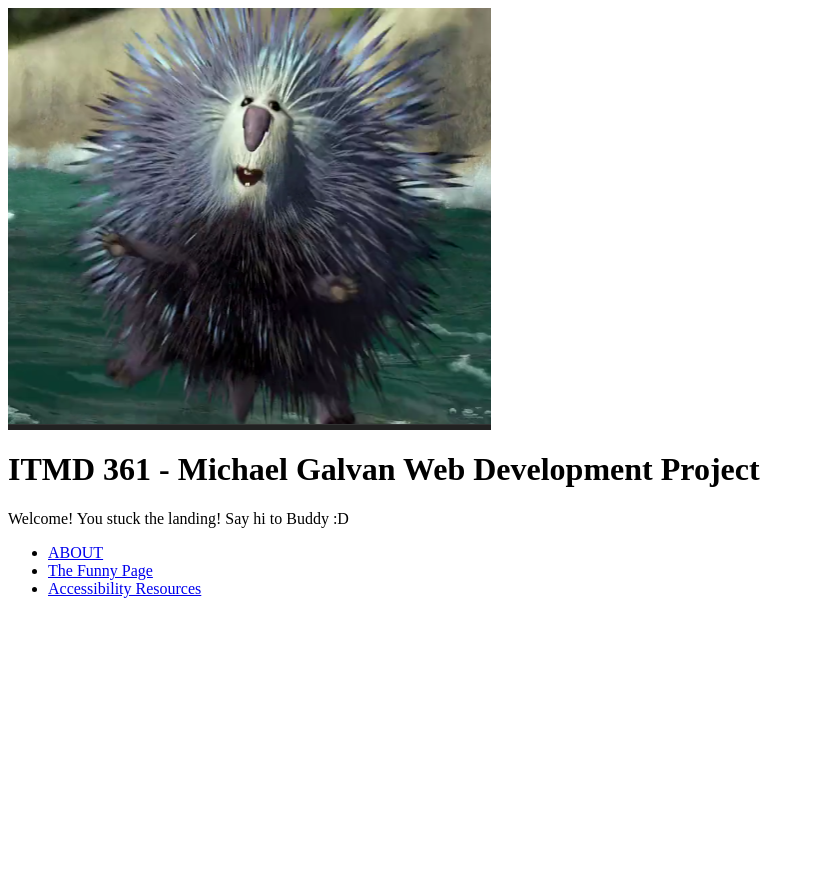
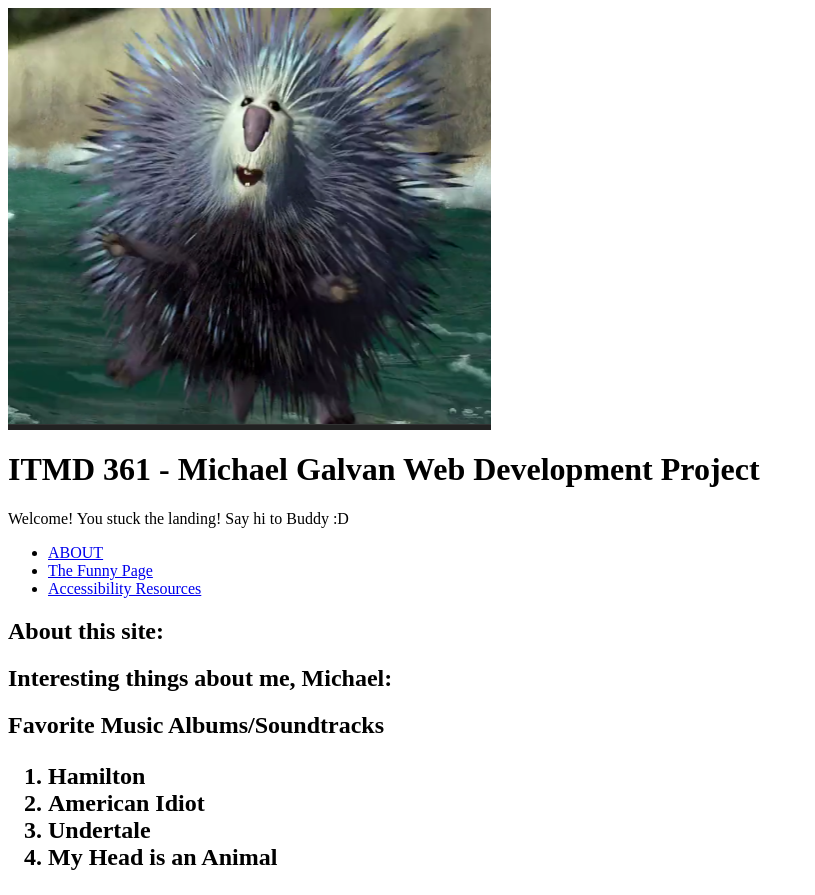
Before and after one commit to mgalvan4/projectrepositories, a plain HTML site: page index.html in a window 1280 px wide. Shown: the whole page, without its empty margins (0-815 px from the left). Before the commit the page ends 800 px from the top, so only its background shows below. Drawn offline with Linux system fonts and the light colour scheme.

Commit message:
Partitioning space for fun facts and an organized site structure

```diff
--- a/index.html
+++ b/index.html
@@ -5,18 +5,34 @@
 </head>
 <body>
   <header>
-    <img src="media/porcupine.png">
+    <img src="media/porcupine.png" alt="A cute animated porcupine named Buddy from the animation Open Season" title="Buddy the Porcupine">
     <h1>ITMD 361 - Michael Galvan Web Development Project</h1>
     <p>Welcome! You stuck the landing! Say hi to Buddy :D</p>
     <nav>
       <ul>
-        <li> <a href="index.html">ABOUT</a></li>
-        <li> <a href="medialibrary.html"> The Funny Page</a></li>
-        <li> <a href="counselingresources.html"> Accessibility Resources </a></li>
+        <li><a href="index.html">ABOUT</a></li>
+        <li><a href="medialibrary.html"> The Funny Page</a></li>
+        <li><a href="counselingresources.html"> Accessibility Resources </a></li>
       </ul>
     </nav>
   </header>
-
+  <div>
+    <article>
+      <h1> About this site:</h1>
+    </article>
+    <article>
+      <h1>Interesting things about me, Michael: </h1>
+      <h2>Favorite Music Albums/Soundtracks<h2>
+      <ol>
+        <li title="Yes, the musical">Hamilton</li>
+        <li title="Watsky is a lyrical GENIUS>xInfinity</li>
+        <li title="This is where a lot of my values started to take form">American Idiot</li>
+        <li title="The music is just too good man">Undertale</li>
+        <li title="These Icelanders are incredible">My Head is an Animal</li>
+      </ol>
+      <h2> </h2>
+    </article>
+  <div>
   <footer>
 
   </footer>
```
